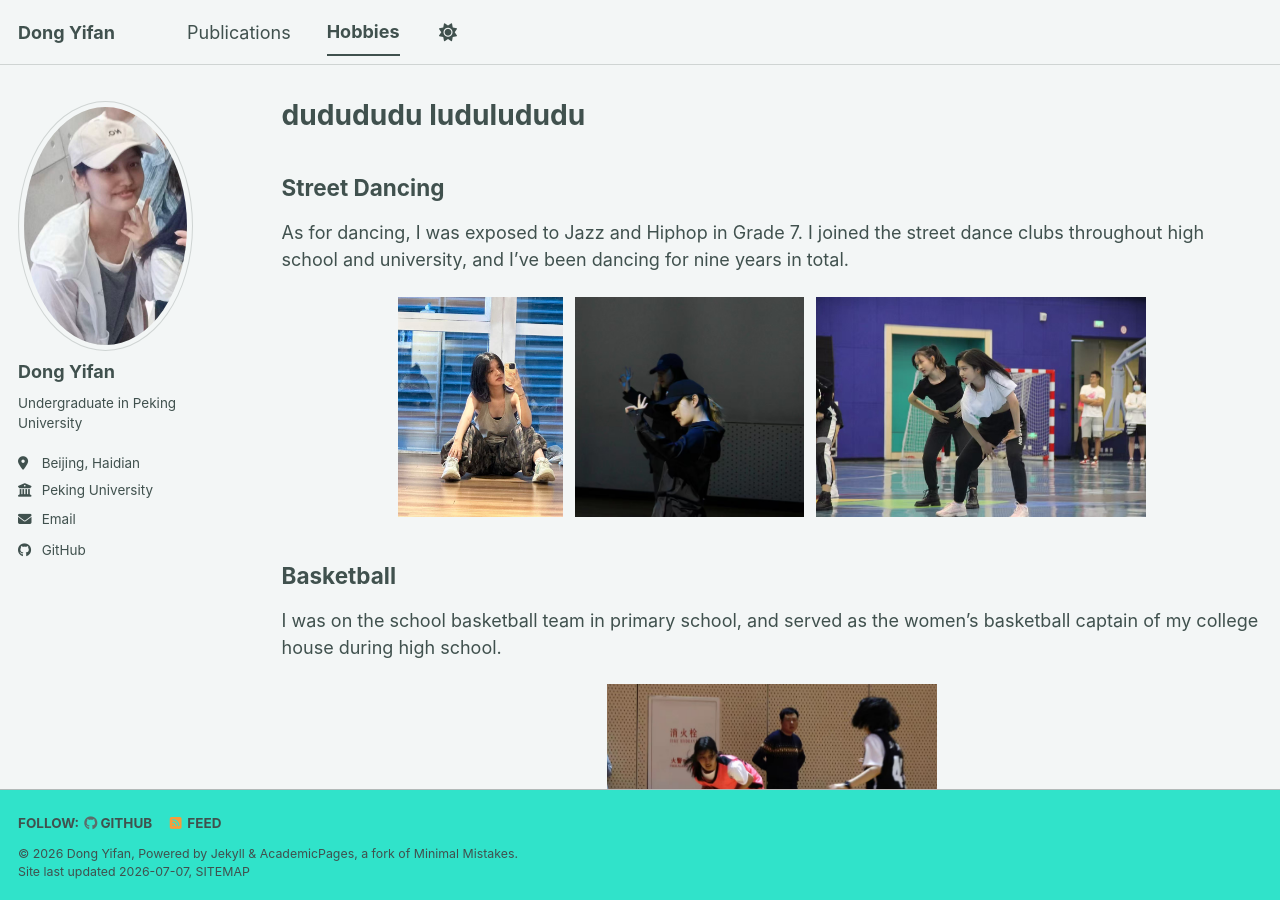
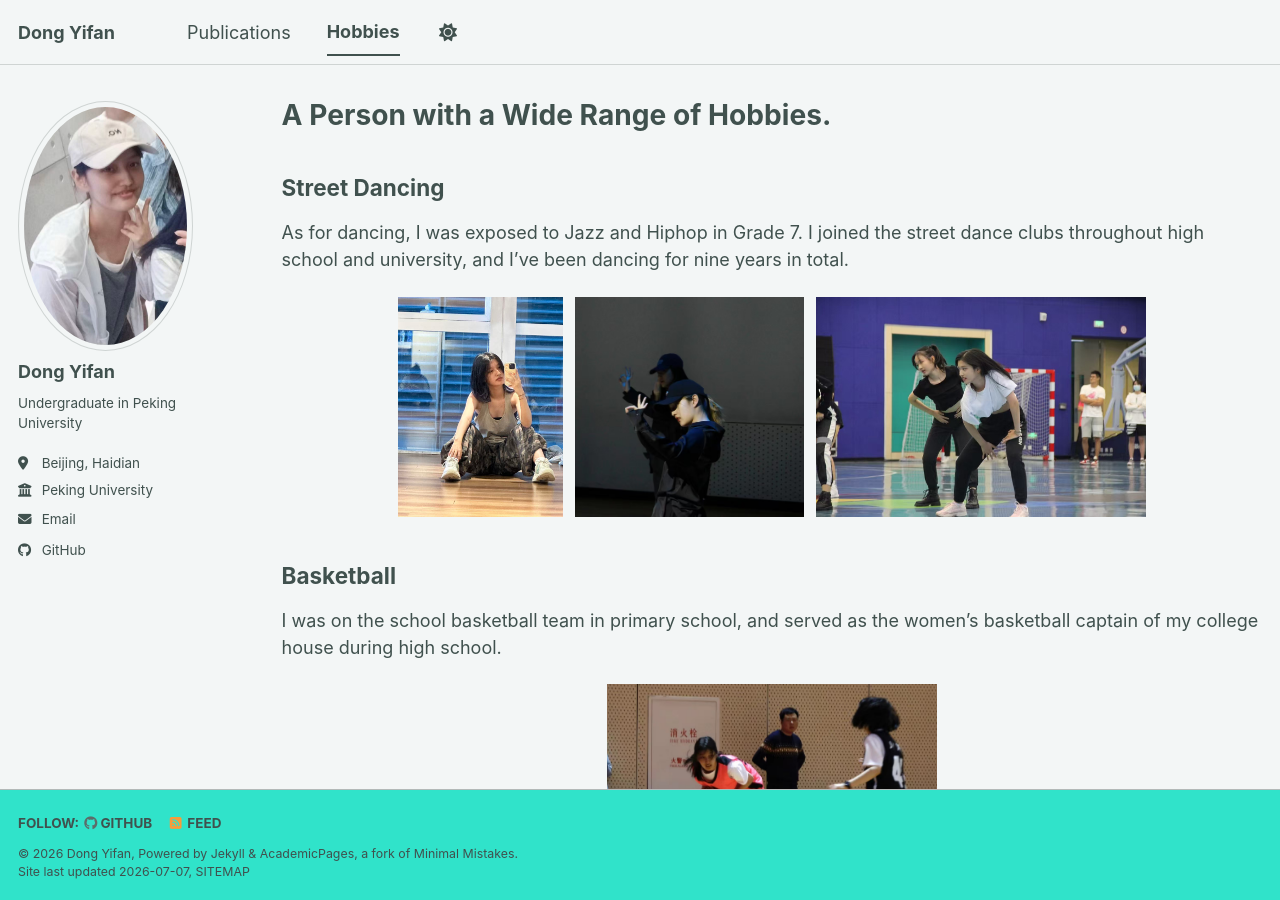
Before and after one commit to Dongdayeyeye/Dongdayeyeye.github.io, a Jekyll site: the page built from _pages/hobbies.md, in a window 1280 px wide and 900 px high. Built offline with Jekyll 4.4.1, drawn with Linux system fonts in a browser that asks for light colours; a style sheet for code colours, icons or effects is not loaded.

Commit message:
Update hobbies.md

```diff
--- a/_pages/hobbies.md
+++ b/_pages/hobbies.md
@@ -1,6 +1,6 @@
 ---
 layout: archive
-title: dudududu ludulududu
+title: A Person with a Wide Range of Hobbies.
 permalink: /hobbies/
 author_profile: true
 ---
```
